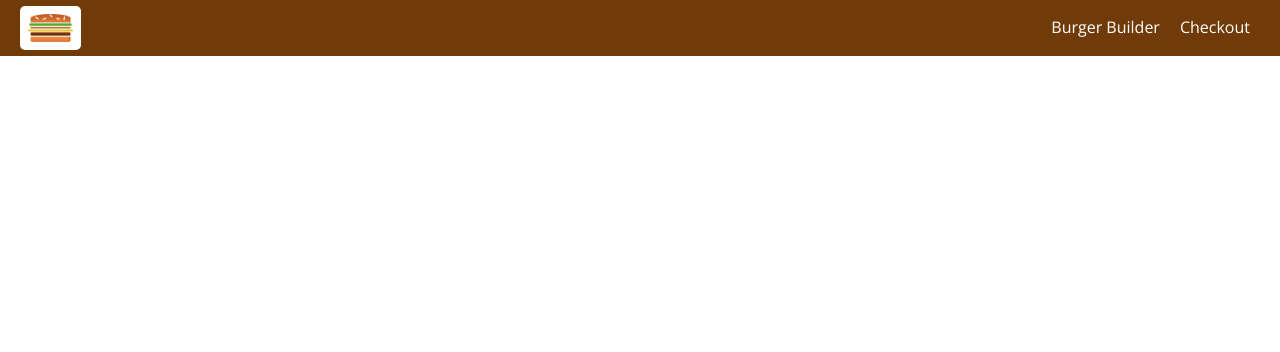
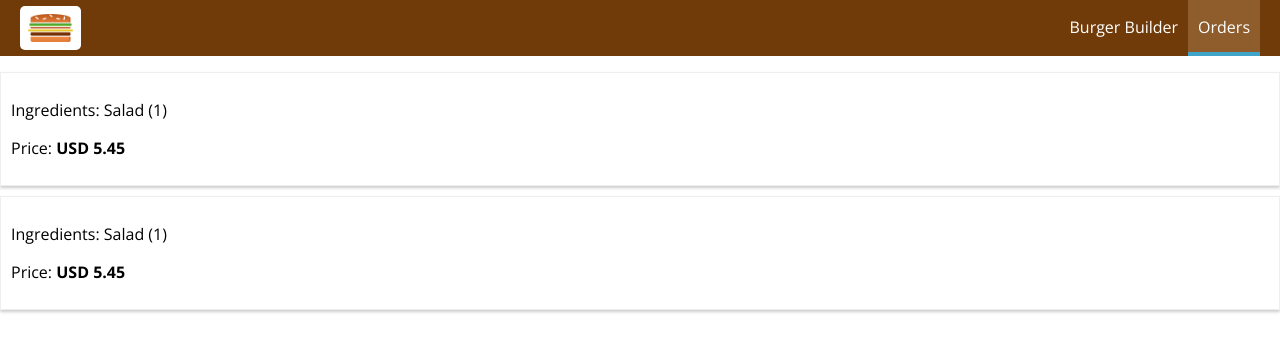
Before and after one commit to abhinn-ankit/burger-builder, a React (Create React App) app: page /orders in a window 1280 px wide. Shown: the top 352 px of the page. Built offline with nearby package versions, Linux system fonts and the light colour scheme.

Commit message:
Add order component

```diff
--- a/src/App.tsx
+++ b/src/App.tsx
@@ -3,6 +3,7 @@
 import BurgerBuilder from './containers/BurgerBuilder/BurgerBuilder';
 import Checkout from './containers/Checkout/Checkout';
 import { Route, Switch } from 'react-router-dom';
+import Orders from './containers/Orders/Orders';
 
 class App extends Component {
   render() {
@@ -11,6 +12,7 @@
         <Layout>
           <Switch>
             <Route path="/checkout" component={Checkout} />
+            <Route path="/orders" component={Orders} />
             <Route path="/" exact={true} component={BurgerBuilder} />
           </Switch>
         </Layout>
--- a/src/components/Navigation/NavigationItems/NavigationItem/NavigationItem.module.scss
+++ b/src/components/Navigation/NavigationItems/NavigationItem/NavigationItem.module.scss
@@ -11,7 +11,7 @@
     display: block;
     &:hover,
     &:active,
-    .active {
+    &.active {
       color: #40a4c8;
     }
   }
@@ -32,7 +32,7 @@
       border-bottom: 4px solid transparent;
       &:hover,
       &:active,
-      .active {
+      &.active {
         background-color: #8f5c2c;
         border-bottom: 4px solid #40a4c8;
         color: white;
--- a/src/components/Navigation/NavigationItems/NavigationItem/NavigationItem.tsx
+++ b/src/components/Navigation/NavigationItems/NavigationItem/NavigationItem.tsx
@@ -1,13 +1,14 @@
 import React from 'react';
 import PropTypes from 'prop-types';
 import classes from './NavigationItem.module.scss';
+import { NavLink } from 'react-router-dom';
 
 const navigationItem = props => {
   return (
     <li className={classes.NavigationItem}>
-      <a href={props.link} className={props.active ? classes.active : null}>
+      <NavLink to={props.link} exact={props.exact} activeClassName={classes.active}>
         {props.children}
-      </a>
+      </NavLink>
     </li>
   );
 };
@@ -15,7 +16,7 @@
 navigationItem.propTypes = {
   children: PropTypes.string,
   link: PropTypes.string,
-  active: PropTypes.bool,
+  exact: PropTypes.bool,
 };
 
 export default navigationItem;
--- a/src/components/Navigation/NavigationItems/NavigationItems.tsx
+++ b/src/components/Navigation/NavigationItems/NavigationItems.tsx
@@ -1,19 +1,16 @@
 import React from 'react';
-import PropTypes from 'prop-types';
 import classes from './NavigationItems.module.scss';
 import NavigationItem from './NavigationItem/NavigationItem';
 
 const navigationItems = props => {
   return (
     <ul className={classes.NavigationItems}>
-      <NavigationItem link="/" active={true}>
+      <NavigationItem link="/" exact={true}>
         Burger Builder
       </NavigationItem>
-      <NavigationItem link="/">Checkout</NavigationItem>
+      <NavigationItem link="/orders">Orders</NavigationItem>
     </ul>
   );
 };
 
-navigationItems.propTypes = {};
-
 export default navigationItems;
--- /dev/null
+++ b/src/components/Order/Order.module.scss
@@ -0,0 +1,10 @@
+.Order {
+  width: 100%;
+  border: 1px solid #eee;
+  -webkit-box-shadow: 0 2px 3px #ccc;
+  -moz-box-shadow: 0 2px 3px #ccc;
+  box-shadow: 0 2px 3px #ccc;
+  padding: 10px;
+  margin: 10px 0;
+  box-sizing: border-box;
+}
--- /dev/null
+++ b/src/components/Order/Order.tsx
@@ -0,0 +1,18 @@
+import React from 'react';
+import PropTypes from 'prop-types';
+import classes from './Order.module.scss';
+
+const order = props => {
+  return (
+    <div className={classes.Order}>
+      <p>Ingredients: Salad (1) </p>
+      <p>
+        Price: <strong>USD 5.45</strong>
+      </p>
+    </div>
+  );
+};
+
+order.propTypes = {};
+
+export default order;
--- /dev/null
+++ b/src/containers/Orders/Orders.tsx
@@ -0,0 +1,15 @@
+import React, { Component } from 'react';
+import Order from '../../components/Order/Order';
+
+class Orders extends Component {
+  render() {
+    return (
+      <div>
+        <Order />
+        <Order />
+      </div>
+    );
+  }
+}
+
+export default Orders;
```
